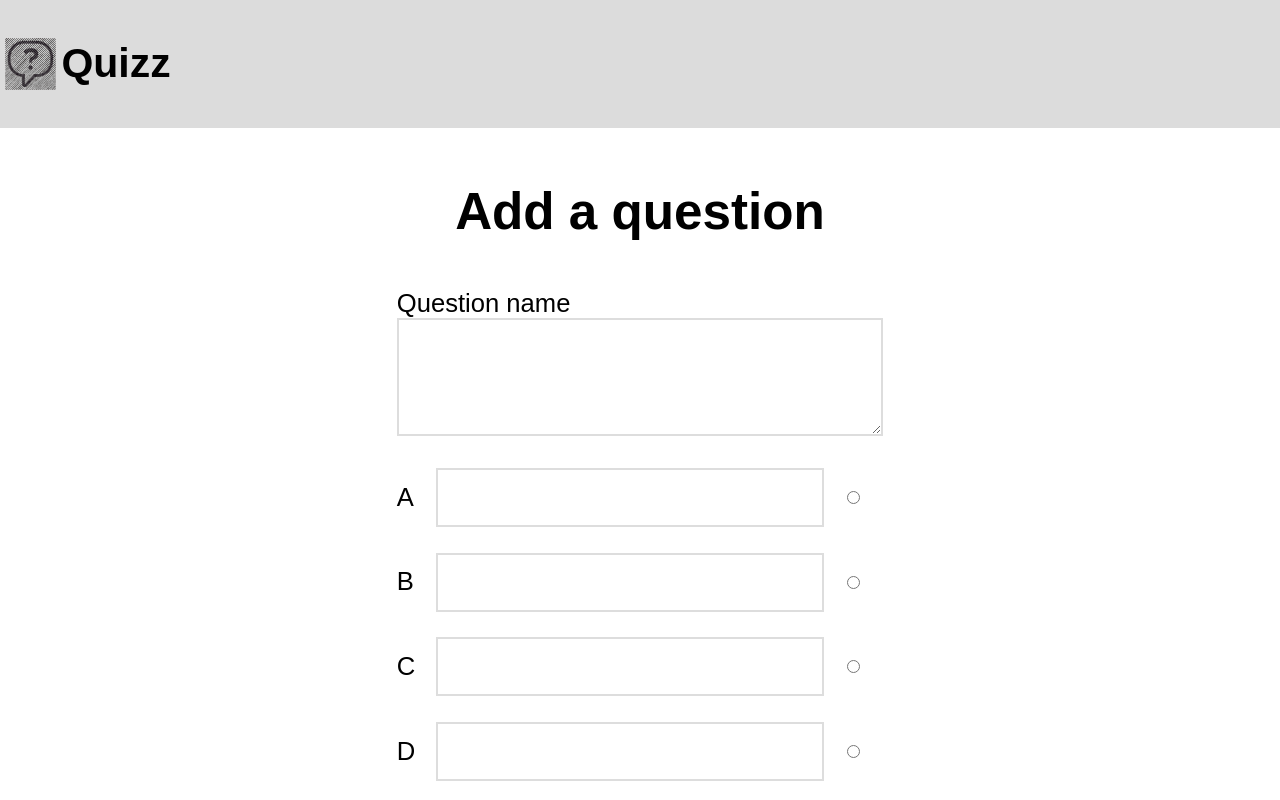
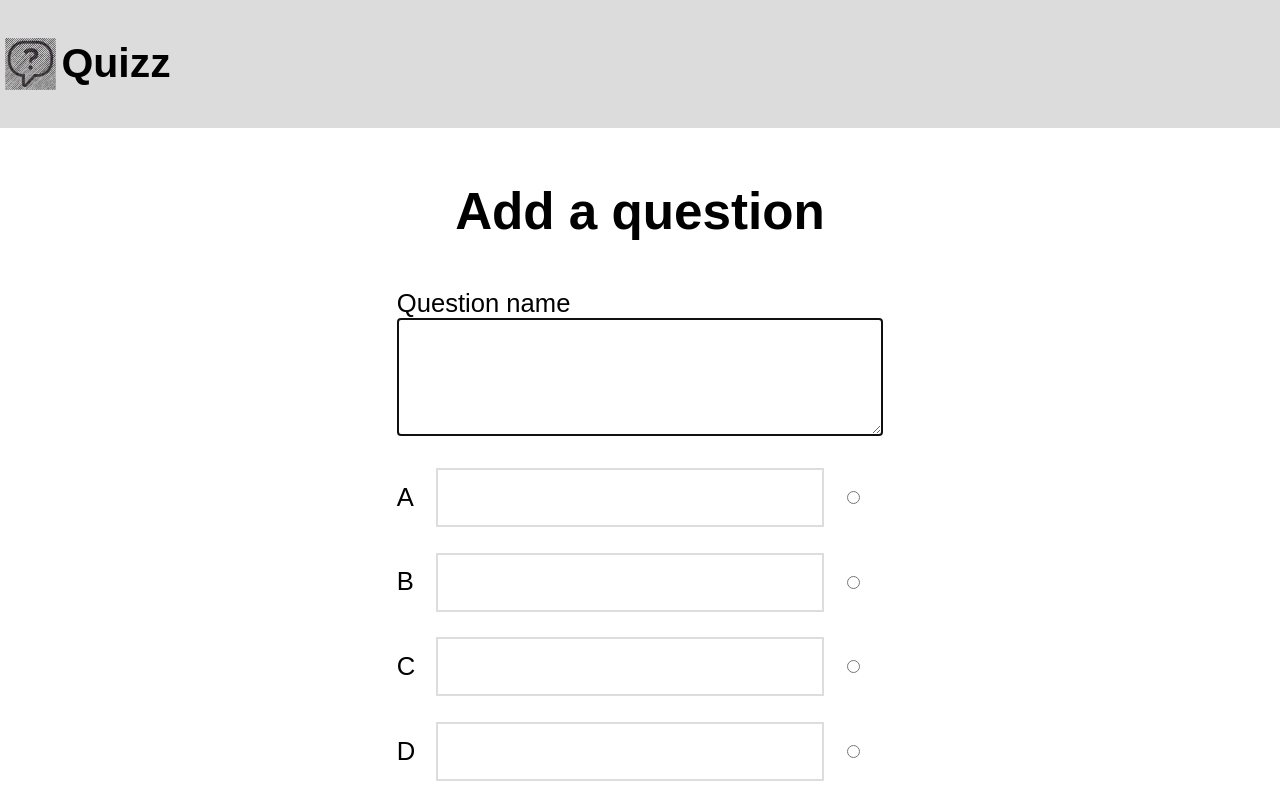
Before and after one commit to Super-meat-boy/quiz-formation-angular, an Angular app in the folder front/: page /add-question in a window 1280 px wide. Shown: the top 800 px of the page. Built offline with nearby package versions, Linux system fonts and the light colour scheme.

Commit message:
appAutoficus directive

```diff
--- a/front/src/app/quizz-create/add-question/add-question.component.html
+++ b/front/src/app/quizz-create/add-question/add-question.component.html
@@ -3,7 +3,7 @@
   <form>
     <label>
       <div>Question name</div>
-      <textarea rows="3"></textarea>
+      <textarea appAutofocus rows="3"></textarea>
     </label>
     <div class="answers">
       <label *ngFor="let letter of ['A', 'B', 'C', 'D']">
--- a/front/src/app/quizz-create/finished/finished.component.html
+++ b/front/src/app/quizz-create/finished/finished.component.html
@@ -3,5 +3,5 @@
   <fa-icon [icon]="faSmileWink"></fa-icon>
   <h1>WELL DONE</h1>
   <p>GREAT SUCCESS</p>
-  <button class="primary" routerLink="/">Back to home</button>
+  <button appAutofocus class="primary" routerLink="/">Back to home</button>
 </main>
--- a/front/src/app/quizz-create/setup/setup.component.html
+++ b/front/src/app/quizz-create/setup/setup.component.html
@@ -1,6 +1,6 @@
 <main>
   <h1>Quizz: Toto</h1>
   <h2>Number of questions :</h2>
-  <button class="primary" routerLink="/add-question">Add a question</button>
+  <button appAutofocus class="primary" routerLink="/add-question">Add a question</button>
   <button routerLink="/finished">Finish</button>
 </main>
```
